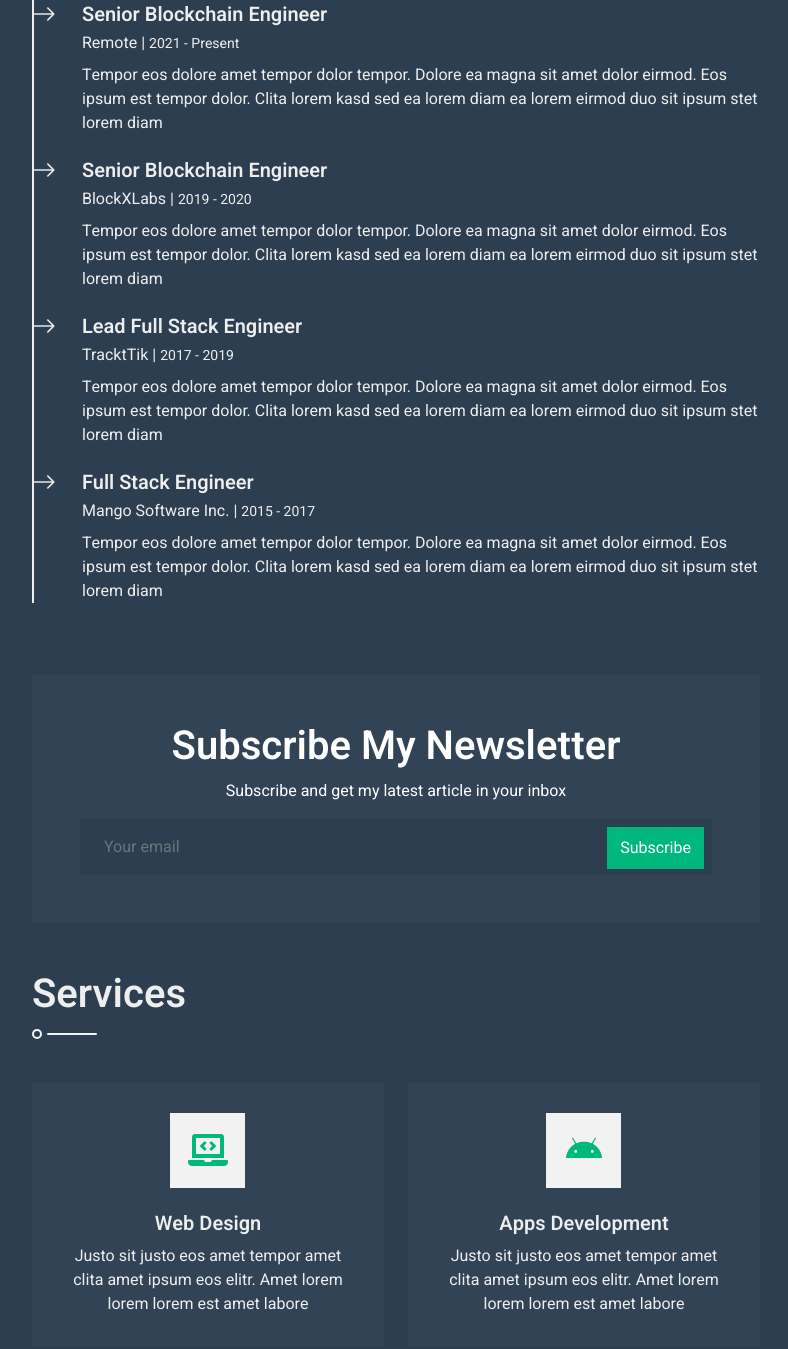
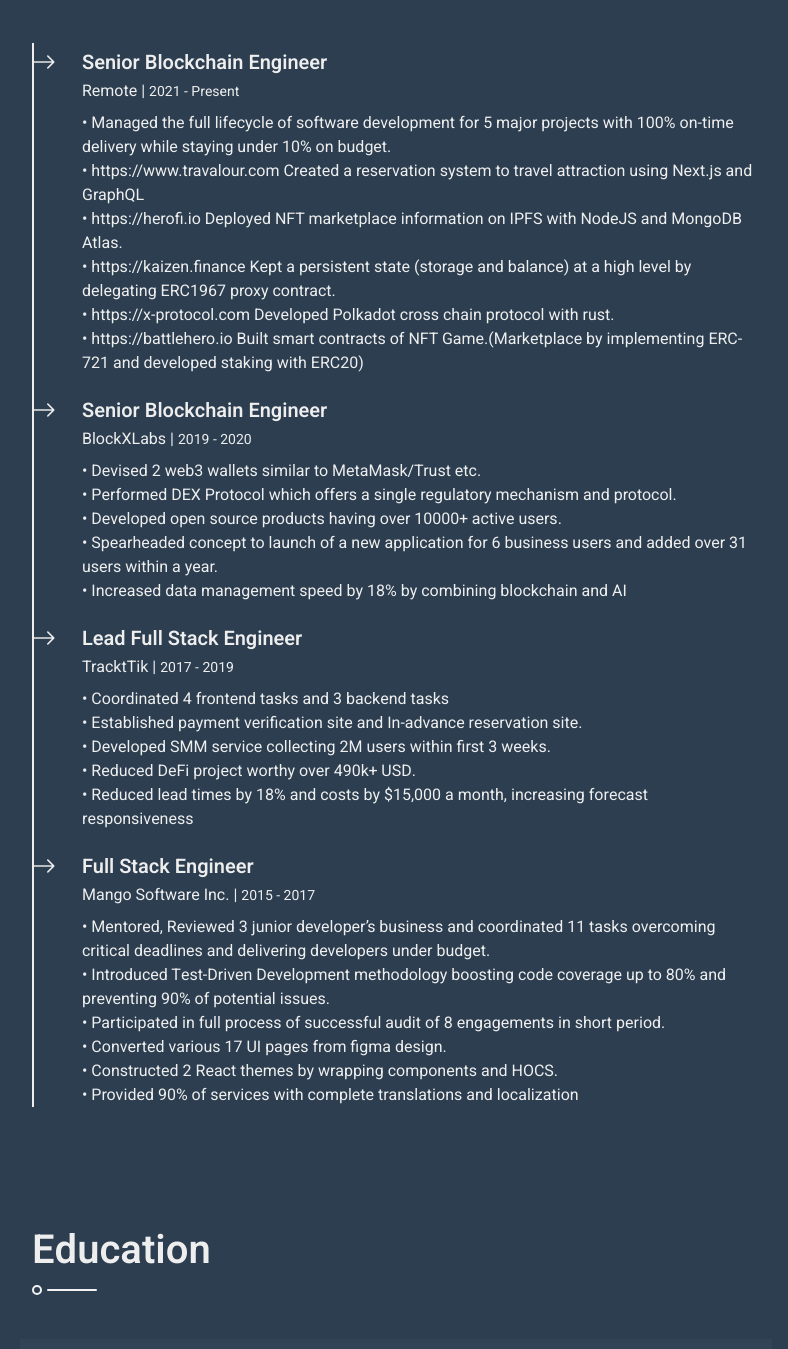
Before and after one commit to TopSpeed1017/TopSpeed1017.github.io, a plain HTML site: page index.html in a window 1280 px wide. Shown: the part 1426-2775 px from the top of the page, without its empty margins (438-1226 px from the left). Drawn offline with nearby package versions, Linux system fonts and the light colour scheme.

Commit message:
final step of commit

```diff
--- a/index.html
+++ b/index.html
@@ -53,11 +53,11 @@
                         <div class="d-flex justify-content-center mt-auto mb-3">
                             <a class="btn btn-secondary btn-square mx-1" href="#"><i class="fab fa-twitter"></i></a>
                             <a class="btn btn-secondary btn-square mx-1" href="#"><i class="fab fa-facebook-f"></i></a>
-                            <a class="btn btn-secondary btn-square mx-1" href="#"><i class="fab fa-linkedin-in"></i></a>
-                            <a class="btn btn-secondary btn-square mx-1" href="#"><i class="fab fa-instagram"></i></a>
+                            <a class="btn btn-secondary btn-square mx-1" href="#"><i class="fa fa-envelope"></i></a>
+                            <a class="btn btn-secondary btn-square mx-1" href="https://github.com/AngrySusanoo"><i class="fab fa-github"></i></a>
                         </div>
                         <div class="d-flex align-items-end justify-content-between border-top">
-                            <a href="" class="btn w-50 border-end">Download CV</a>
+                            <a href="https://drive.google.com/file/d/1OD7T6DTwFHsYDavNDDxfqWmdWqUkBjWI/view?usp=share_link" class="btn w-50 border-end">Download CV</a>
                             <a href="#contact" class="btn w-50 btn-scroll">Contact Me</a>
                         </div>
                     </div>
@@ -66,11 +66,11 @@
                     <!-- About Start -->
                     <section class="py-5 border-bottom wow fadeInUp" data-wow-delay="0.1s">
                         <h1 class="title pb-3 mb-5">About Me</h1>
-                        <p>Leo Imamura from Canada, full stack engineer with 7+ years of experience developing web and mobile applications.
-                            I am proficient in the backend technologies Node.JS/Express JS, PHP/Laravel, Python/Django and the frontend technologies React Js, Vue Js and angular Js.
-                            Also full stack  blockchain developer with extensive experience with React/TypeScript, Web3js, GoLang, Solidity, Rust(CosmWasm, Substrate), Haskell and subgraph API.
-                            I have already completed so many blockchain relevant project such as Forking swap with presale, token Dashboard, Creation token, DEFI,  NFT marketplace etc.
-                            I have created smart contracts for Defi, created tokens, ERC20, ERC1155 BEP20, TRC20.. I have done integration of smart contract with frontend using  web3js. deployment of smart contract on testnet and livenet of many blockchains
+                        <p>Leo Imamura from Canada, full stack engineer with 7+ years of experience developing web and mobile applications.<br>
+                            I am proficient in the backend technologies Node.JS/Express JS, PHP/Laravel, Python/Django and the frontend technologies React Js, Vue Js and angular Js.<br>
+                            Also full stack  blockchain developer with extensive experience with React/TypeScript, Web3js, GoLang, Solidity, Rust(CosmWasm, Substrate), Haskell and subgraph API.<br>
+                            I have already completed so many blockchain relevant project such as Forking swap with presale, token Dashboard, Creation token, DEFI,  NFT marketplace etc.<br>
+                            I have created smart contracts for Defi, created tokens, ERC20, ERC1155 BEP20, TRC20..<br> I have done integration of smart contract with frontend using  web3js. deployment of smart contract on testnet and livenet of many blockchains
                             Currently I am free to get the new contract, because my previous project was expired and completed successfully.</p>
                         <div class="row mb-4">
                             <div class="col-sm-6 py-1">
@@ -240,32 +240,62 @@
                                 <span class="bi bi-arrow-right fs-4 text-light position-absolute" style="top: -5px; left: -50px;"></span>
                                 <h5 class="mb-1">Senior Blockchain Engineer</h5>
                                 <p class="mb-2">Remote | <small>2021 - Present</small></p>
-                                <p>Tempor eos dolore amet tempor dolor tempor. Dolore ea magna sit amet dolor eirmod. Eos ipsum est tempor dolor. Clita lorem kasd sed ea lorem diam ea lorem eirmod duo sit ipsum stet lorem diam</p>
-                            </div>
+                                <span>
+                                    <span>•</span> Managed the full lifecycle of software development for 5 major projects with 100% on-time delivery
+                                    while staying under 10% on budget.<br>
+                                    • https://www.travalour.com
+                                    Created a reservation system to travel attraction using Next.js and GraphQL<br>
+                                    • https://herofi.io
+                                    Deployed NFT marketplace information on IPFS with NodeJS and MongoDB Atlas.<br>
+                                    • https://kaizen.finance
+                                    Kept a persistent state (storage and balance) at a high level by delegating ERC1967 proxy contract.<br>
+                                    • https://x-protocol.com
+                                    Developed Polkadot cross chain protocol with rust.<br>
+                                    • https://battlehero.io
+                                    Built smart contracts of NFT Game.(Marketplace by implementing ERC-721 and developed staking with
+                                    ERC20)<br></span>
+                                </div>
                             <div class="position-relative mb-4">
                                 <span class="bi bi-arrow-right fs-4 text-light position-absolute" style="top: -5px; left: -50px;"></span>
                                 <h5 class="mb-1">Senior Blockchain Engineer</h5>
                                 <p class="mb-2">BlockXLabs | <small>2019 - 2020</small></p>
-                                <p>Tempor eos dolore amet tempor dolor tempor. Dolore ea magna sit amet dolor eirmod. Eos ipsum est tempor dolor. Clita lorem kasd sed ea lorem diam ea lorem eirmod duo sit ipsum stet lorem diam</p>
+                                <p>
+                                    • Devised 2 web3 wallets similar to MetaMask/Trust etc.<br>
+                                    • Performed DEX Protocol which offers a single regulatory mechanism and protocol.<br>
+                                    • Developed open source products having over 10000+ active users.<br>
+                                    • Spearheaded concept to launch of a new application for 6 business users and added over 31 users within a year.<br>
+                                    • Increased data management speed by 18% by combining blockchain and AI<br>
+                                </p>
                             </div>
                             <div class="position-relative mb-4">
                                 <span class="bi bi-arrow-right fs-4 text-light position-absolute" style="top: -5px; left: -50px;"></span>
                                 <h5 class="mb-1">Lead Full Stack Engineer</h5>
                                 <p class="mb-2">TracktTik | <small>2017 - 2019</small></p>
-                                <p>Tempor eos dolore amet tempor dolor tempor. Dolore ea magna sit amet dolor eirmod. Eos ipsum est tempor dolor. Clita lorem kasd sed ea lorem diam ea lorem eirmod duo sit ipsum stet lorem diam</p>
+                                <p> • Coordinated 4 frontend tasks and 3 backend tasks<br>
+                                    • Established payment verification site and In-advance reservation site.<br>
+                                    • Developed SMM service collecting 2M users within first 3 weeks.<br>
+                                    • Reduced DeFi project worthy over 490k+ USD.<br>
+                                    • Reduced lead times by 18% and costs by $15,000 a month, increasing forecast responsiveness</p>
                             </div>
                             <div class="position-relative mb-4">
                                 <span class="bi bi-arrow-right fs-4 text-light position-absolute" style="top: -5px; left: -50px;"></span>
                                 <h5 class="mb-1">Full Stack Engineer</h5>
                                 <p class="mb-2">Mango Software Inc. | <small>2015 - 2017</small></p>
-                                <p>Tempor eos dolore amet tempor dolor tempor. Dolore ea magna sit amet dolor eirmod. Eos ipsum est tempor dolor. Clita lorem kasd sed ea lorem diam ea lorem eirmod duo sit ipsum stet lorem diam</p>
+                                <p>• Mentored, Reviewed 3 junior developer’s business and coordinated 11 tasks overcoming critical
+                                    deadlines and delivering developers under budget.<br>
+                                    • Introduced Test-Driven Development methodology boosting code coverage up to 80% and preventing
+                                    90% of potential issues.<br>
+                                    • Participated in full process of successful audit of 8 engagements in short period.<br>
+                                    • Converted various 17 UI pages from figma design.<br>
+                                    • Constructed 2 React themes by wrapping components and HOCS.<br>
+                                    • Provided 90% of services with complete translations and localization</p>
                             </div>
                         </div>
                     </section>
                     <!-- Expericence End -->
 
                     <!-- Subscribe Start -->
-                    <section class="wow fadeInUp" data-wow-delay="0.1s">
+                    <!-- <section class="wow fadeInUp" data-wow-delay="0.1s">
                         <div class="bg-secondary text-center p-5">
                             <h1 class="text-white font-weight-bold">Subscribe My Newsletter</h1>
                             <p class="text-white">Subscribe and get my latest article in your inbox</p>
@@ -274,14 +304,23 @@
                                 <button type="button" class="btn btn-primary py-2 position-absolute top-0 end-0 mt-2 me-2">Subscribe</button>
                             </div>
                         </div>
-                    </section>
+                    </section> -->
                     <!-- Subscribe End -->
 
                     <!-- Services Start -->
                     <section class="py-5 border-bottom wow fadeInUp" data-wow-delay="0.1s">
-                        <h1 class="title pb-3 mb-5">Services</h1>
+                        <h1 class="title pb-3 mb-5">Education</h1>
                         <div class="row g-4">
-                            <div class="col-md-6">
+                            <div class="col-md-12">
+                                <div class="service-item row">
+                                    <div class="col-3"><img src="./img/UCalgary.svg" style="width: 100%;height: 100%;" /></div>
+                                    <div class="col-9">
+                                        <span>SEPTEMBER 2012 - AUGUST / 2016 </span><br>
+                                        <span>Bachelor of Computer Science / University of Calgary <br>Calgary, Alberto, Canada</span>
+                                    </div>
+                                </div>
+                            </div>
+                            <!-- <div class="col-md-6">
                                 <div class="service-item">
                                     <i class="fa fa-2x fa-laptop-code mx-auto mb-4"></i>
                                     <h5 class="mb-2">Web Design</h5>
@@ -308,7 +347,7 @@
                                     <h5 class="mb-2">Content Creating</h5>
                                     <p class="mb-0">Justo sit justo eos amet tempor amet clita amet ipsum eos elitr. Amet lorem lorem lorem est amet labore</p>
                                 </div>
-                            </div>
+                            </div> -->
                         </div>
                     </section>
                     <!-- Services End -->
@@ -375,7 +414,7 @@
                     <!-- Portfolio End -->
 
                     <!-- Testimonial Start -->
-                    <section class="py-5 border-bottom wow fadeInUp" data-wow-delay="0.1s">
+                    <!-- <section class="py-5 border-bottom wow fadeInUp" data-wow-delay="0.1s">
                         <h1 class="title pb-3 mb-5">Testimonial</h1>
                         <div class="owl-carousel testimonial-carousel">
                             <div class="text-left">
@@ -413,7 +452,7 @@
 
                             </div>
                         </div>
-                    </section>
+                    </section> -->
                     <!-- Testimonial End -->
 
                     <!-- Contact Start -->
```
Also changed, not shown: img/UCalgary.svg (added).
